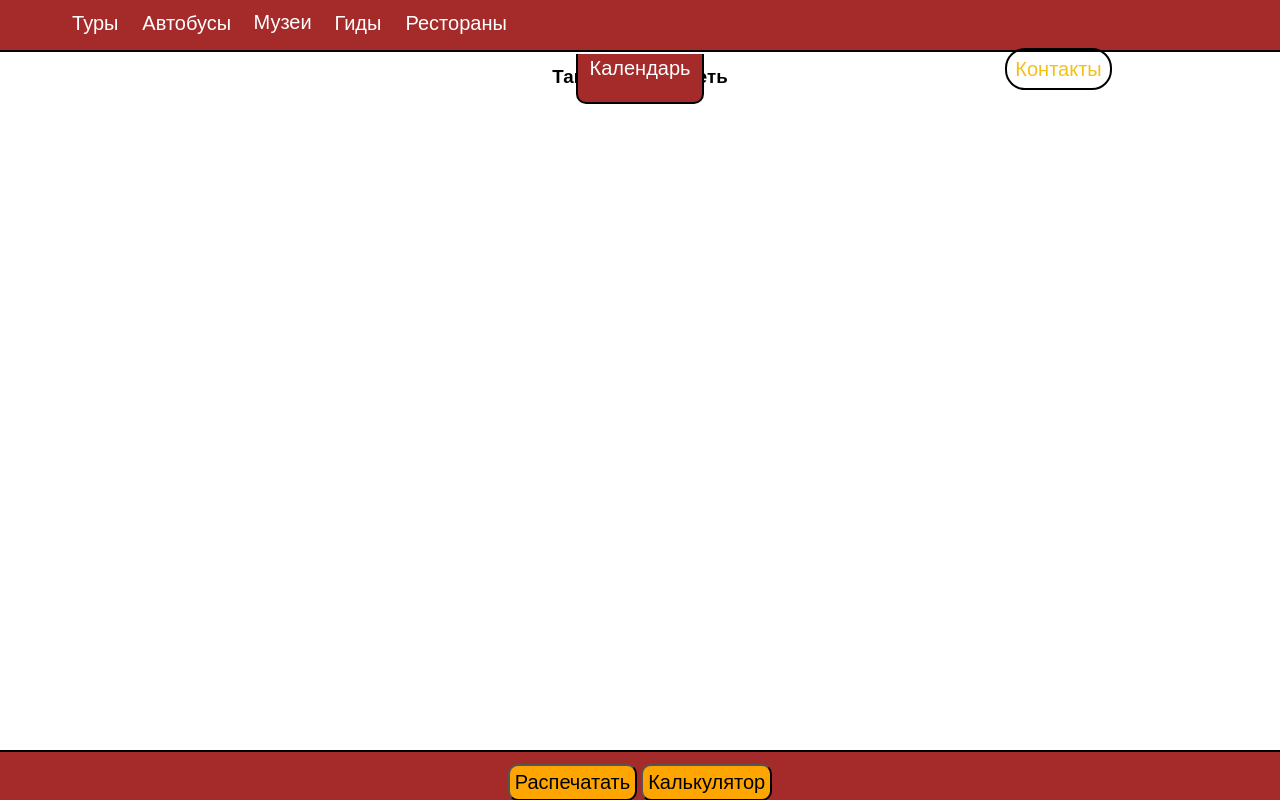
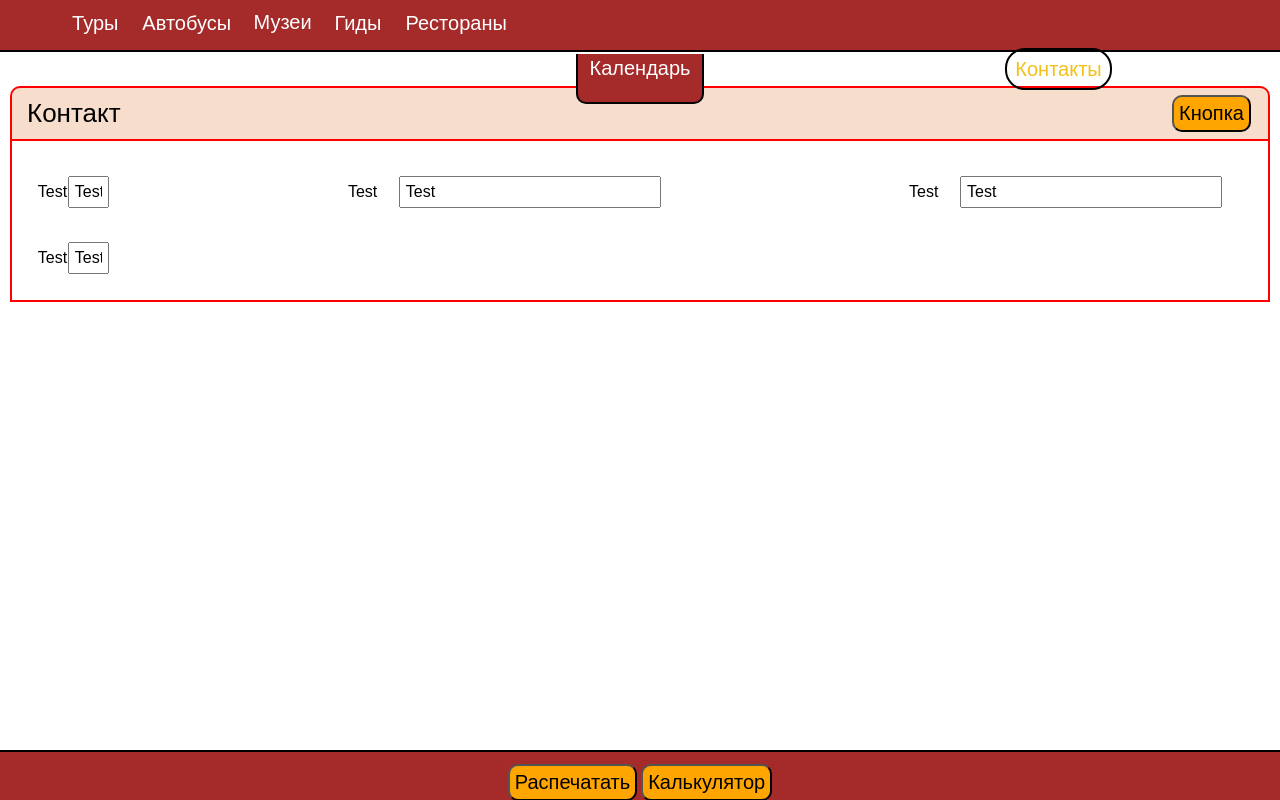
Before and after one commit to Daskendrik/Guided_Tours, a React (Create React App) app: page /contact/1 in a window 1280 px wide. Built offline with nearby package versions, Linux system fonts and the light colour scheme.

Commit message:
add contact

```diff
--- a/src/App.js
+++ b/src/App.js
@@ -11,6 +11,7 @@ import ListOfRestorant from './Components/Pages/Lists/ListOfRestorant';
 import ListOfTour from './Components/Pages/Lists/ListOfTour';
 import ListOfTypeLOV from './Components/Pages/Lists/ListOfTypeLOV';
 import ListOfContact from './Components/Pages/Lists/ListOfContact';
+import Contact from './Components/Pages/Views/Contact';
 
 function App() {
   return (
@@ -29,6 +30,7 @@ function App() {
             <Route path="сalendar" element={<Calendar />} />
             <Route path="type_lov" element={<ListOfTypeLOV />} />
             <Route path="contact" element={<ListOfContact />} />
+            <Route path="contact/:id" element={<Contact />} />
           </Route>
         </Routes>
       </BrowserRouter>
--- /dev/null
+++ b/src/Components/Pages/Views/Contact.js
@@ -0,0 +1,38 @@
+import FormApplet from '../../FormApplets/FormApplet';
+import { v4 as uuidv4 } from 'uuid';
+
+const Contact = () => {
+  const data = [
+    {
+      Lable: 'Test',
+      Velue: 'Test',
+      Type: 'text',
+      id: uuidv4(),
+    },
+    {
+      Lable: 'Test',
+      Velue: 'Test',
+      Type: 'text',
+      id: uuidv4(),
+    },
+    {
+      Lable: 'Test',
+      Velue: 'Test',
+      Type: 'text',
+      id: uuidv4(),
+    },
+    {
+      Lable: 'Test',
+      Velue: 'Test',
+      Type: 'text',
+      id: uuidv4(),
+    },
+  ];
+  return (
+    <>
+      <FormApplet title="Контакт" data={data} />
+    </>
+  );
+};
+
+export default Contact;
```
